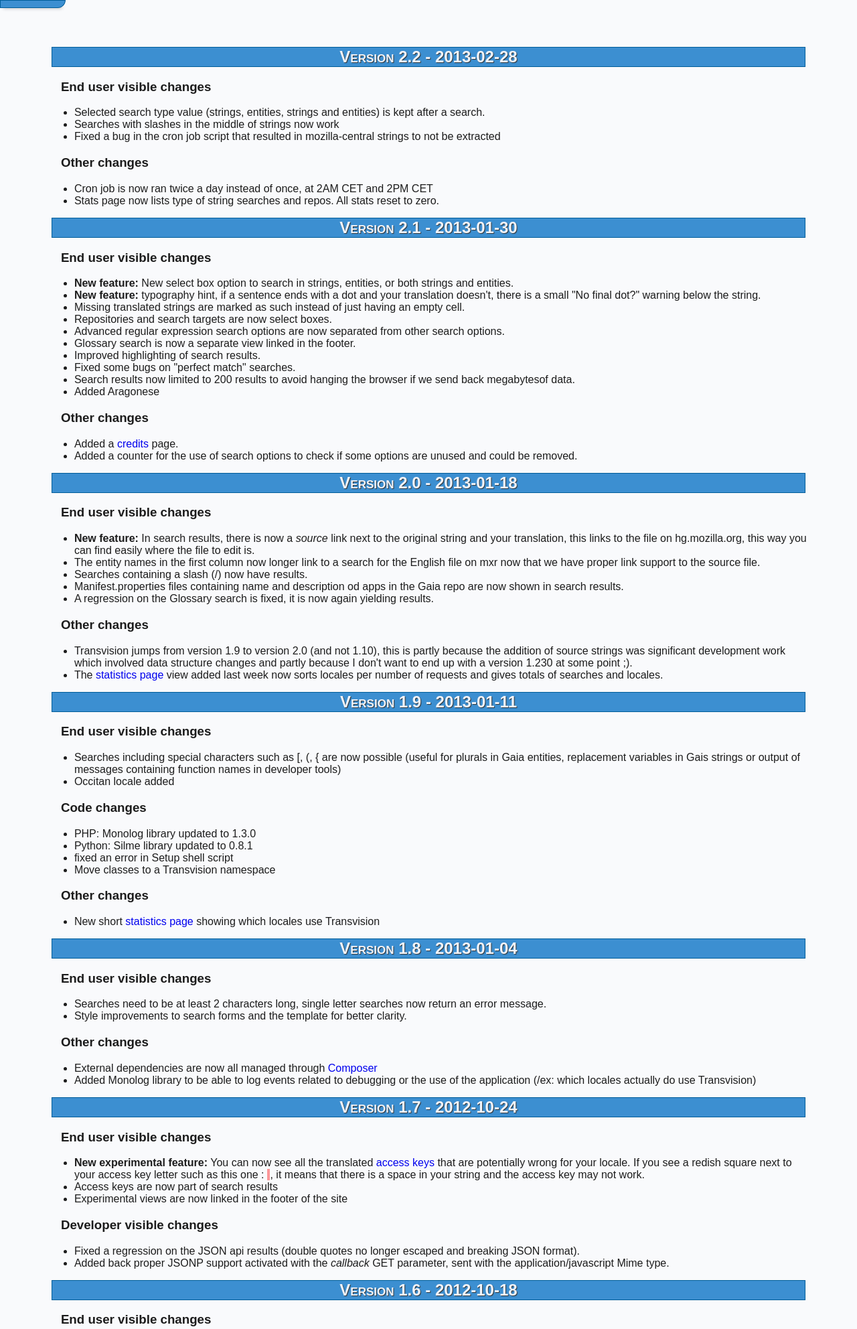
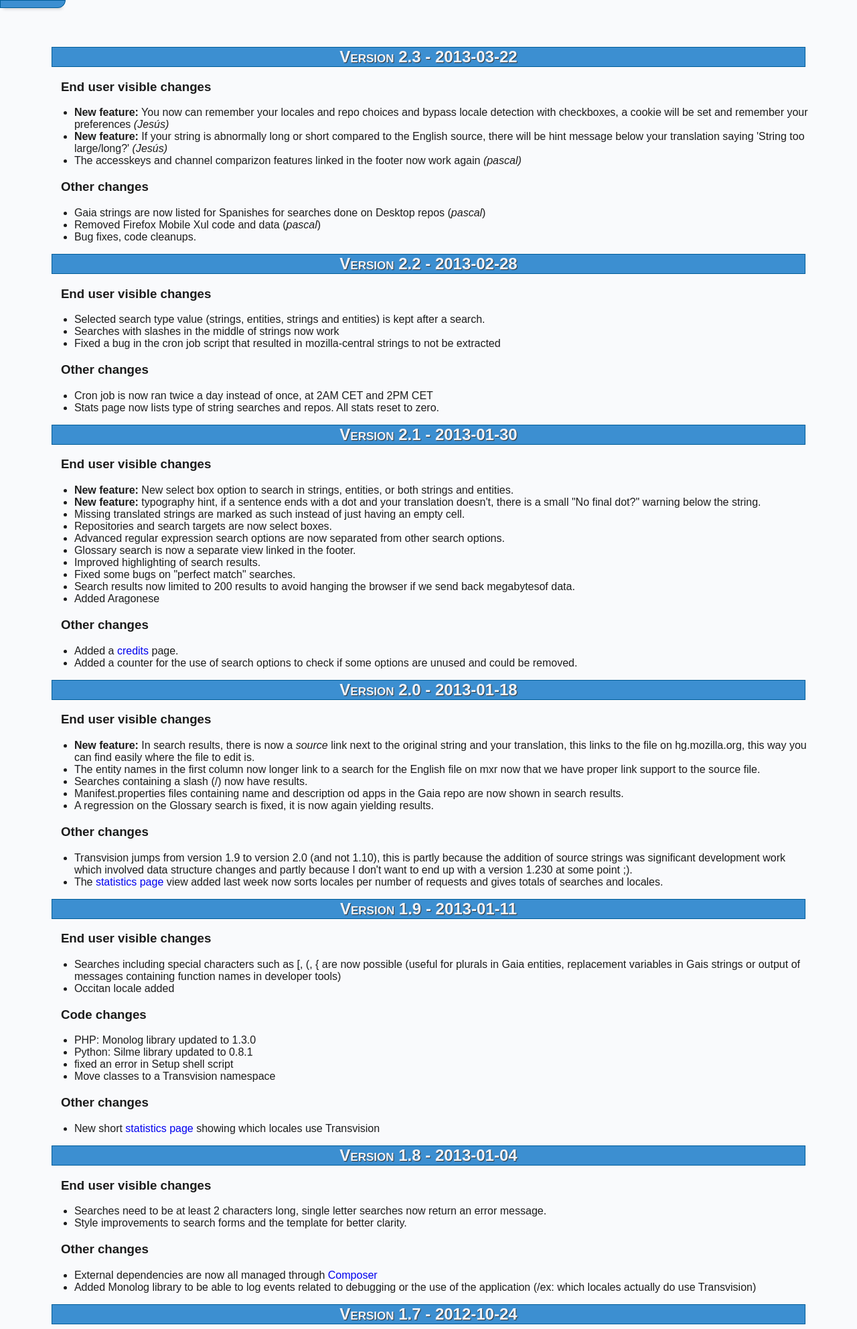
Before and after one commit to mozfr/transvision, a PHP site: template web/views/changelog.php in a window 1280 px wide. Shown: the top 1984 px of the page at 67% size. Run offline with PHP 8.4, Linux system fonts and the light colour scheme; the template is opened without the code that fills it, so the values that code supplies are empty.

Commit message:
2.3 release

```diff
--- a/web/inc/constants.php
+++ b/web/inc/constants.php
@@ -10,7 +10,7 @@ define('INC', INSTALLROOT . 'web/inc/');
 define('VIEWS', INSTALLROOT . 'web/views/');
 
 // Bump this constant with each new release
-const VERSION = '2.3dev';
+const VERSION = '2.3';
 
 // Special modes for the app
 define('DEBUG', (strstr(VERSION, 'dev') || isset($_GET['debug'])) ? true : false);
--- a/web/views/changelog.php
+++ b/web/views/changelog.php
@@ -1,4 +1,20 @@
 <?php $title = '<a href="/">Transvision</a> changelog'; ?>
+
+<h2 id="v2.3">Version 2.3 - 2013-03-22</h2>
+
+<h3>End user visible changes</h3>
+<ul>
+    <li><strong>New feature:</strong> You now can remember your locales and repo choices and bypass locale detection with checkboxes, a cookie will be set and remember your preferences <em>(Jesús)</em></li>
+    <li><strong>New feature:</strong> If your string is abnormally long or short compared to the English source, there will be hint message below your translation saying 'String too large/long?' <em>(Jesús)</em></li>
+    <li>The accesskeys and channel comparizon features linked in the footer now work again <em>(pascal)</em></li>
+</ul>
+
+<h3>Other changes</h3>
+<ul>
+    <li>Gaia strings are now listed for Spanishes for searches done on Desktop repos (<em>pascal</em>)</li>
+    <li>Removed Firefox Mobile Xul code and data (<em>pascal</em>)</li>
+    <li>Bug fixes, code cleanups.</li>
+</ul>
 
 <h2 id="v2.2">Version 2.2 - 2013-02-28</h2>
 
```
